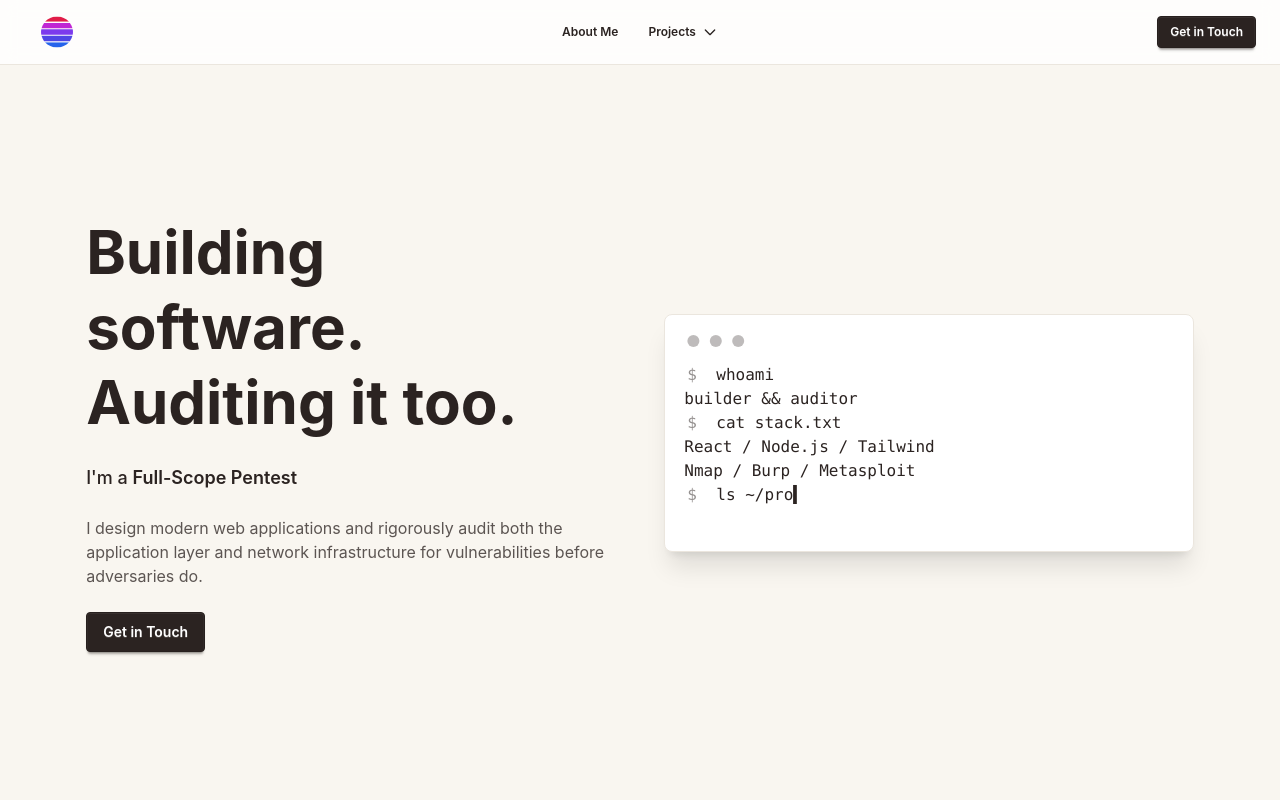
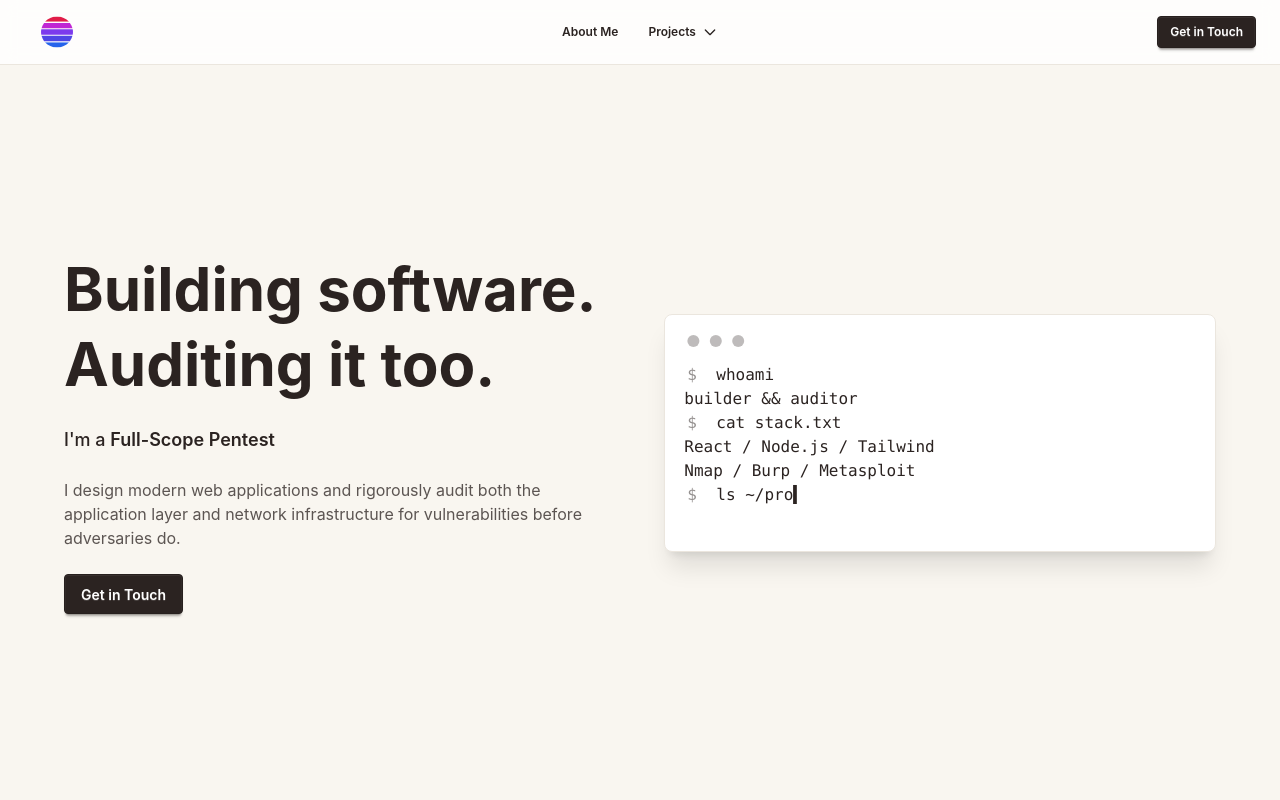
Before and after one commit to OuahidMA/Portfolio-react, a React (Vite) app: page / in a window 1280 px wide. Shown: the top 800 px of the page. Built offline with nearby package versions, Linux system fonts and the light colour scheme.

Commit message:
few modifications and fixes

```diff
--- a/src/Components/Hero.jsx
+++ b/src/Components/Hero.jsx
@@ -4,13 +4,15 @@ import useTypewriter from '../hooks/useTypewriter'
 
 const roles = ['Full-Stack Web Developer', 'Full-Scope Pentester', 'Security-Minded Builder']
 
+const longestRole = roles.reduce((longest, r) => (r.length > longest.length ? r : longest), '')
+
 export default function Hero() {
   const role = useTypewriter(roles)
 
   return (
-    <section className="hero bg-base-200 min-h-[calc(100vh-4rem)]">
-      <div className="hero-content flex-col-reverse lg:flex-row gap-12 py-16 max-w-full px-8 lg:px-16 items-center">
-        <div className="flex-1 text-center lg:text-left animate-fade-in-up">
+    <section className="hero bg-base-200 min-h-[calc(100vh-4rem)] overflow-x-hidden">
+      <div className="hero-content flex-col-reverse lg:grid lg:grid-cols-2 gap-12 py-16 max-w-full px-8 lg:px-16 items-center">
+        <div className="w-full min-w-0 text-center lg:text-left animate-fade-in-up">
           <h1 className="text-4xl sm:text-5xl lg:text-6xl font-bold leading-tight">
             Building software.
             <br />
@@ -18,9 +20,12 @@ export default function Hero() {
           </h1>
           <p className="mt-6 text-lg font-medium">
             I&apos;m a{' '}
-            <span className="text-primary font-semibold">
-              {role}
-              <span className="blinking-cursor">|</span>
+            <span className="relative inline-block whitespace-nowrap">
+              <span className="invisible">{longestRole}</span>
+              <span className="absolute inset-0 text-primary font-semibold text-left">
+                {role}
+                <span className="blinking-cursor">|</span>
+              </span>
             </span>
           </p>
           <p className="py-6 max-w-3xl mx-auto lg:mx-0 text-muted">
@@ -34,7 +39,7 @@ export default function Hero() {
           </div>
         </div>
 
-        <div className="flex-1 w-full max-w-3xl animate-fade-in-up [animation-delay:150ms]">
+        <div className="w-full min-w-0 max-w-3xl animate-fade-in-up [animation-delay:150ms]">
           <Terminal />
         </div>
       </div>
--- a/src/Pages/Development.jsx
+++ b/src/Pages/Development.jsx
@@ -1,3 +1,5 @@
+import chapterBookstore from '../assets/proj-imgs/CHAPTER-Bookstore.png'
+
 export default function Development() {
   return (
     <div className="min-h-[calc(100vh-4rem)]">
@@ -16,17 +18,24 @@ export default function Development() {
           <div className="grid gap-8 md:grid-cols-2">
             {/* CARD 1 */}
             <div className="card bg-base-100 border border-base-300 shadow-sm">
-              {/* Place the project image here, e.g. <figure><img src="..." alt="Project 1" /></figure> */}
+              <figure>
+                <img src={chapterBookstore} alt="Chapter Bookstore" className="w-full object-cover" />
+              </figure>
               <div className="card-body">
                 <h2 className="card-title">
                   Chapter Bookstore
-                  <div className="badge badge-primary badge-outline">React</div>
+                  <div className="flex items-center gap-2 text-espresso">
+                    <i className="devicon-html5-plain text-xl" title="HTML"></i>
+                    <i className="devicon-javascript-plain text-xl" title="JavaScript"></i>
+                    <i className="devicon-tailwindcss-plain text-xl" title="Tailwind CSS"></i>
+                    <i className="devicon-css3-plain text-xl" title="CSS"></i>
+                  </div>
                 </h2>
                 {/* Place the description of the card here */}
                 <p>An online bookstore developed using HTML and JavaScript and a mixture of Tailwind and Native CSS</p>
                 <div className="justify-end card-actions">
-                  <a href="#" className="btn btn-outline btn-sm">View Source Code</a>
-                  <a href="#" className="btn btn-primary btn-sm">Live Demo</a>
+                  <a href="https://github.com/OuahidMA/chapter-e-com" target="_blank" className="btn btn-outline btn-sm">View Source Code</a>
+                  <a href="https://chapter-pi.vercel.app/" target="_blank" className="btn btn-primary btn-sm">Live Demo</a>
                 </div>
               </div>
             </div>
```
Also changed, not shown: src/assets/proj-imgs/CHAPTER-Bookstore.png (added).
